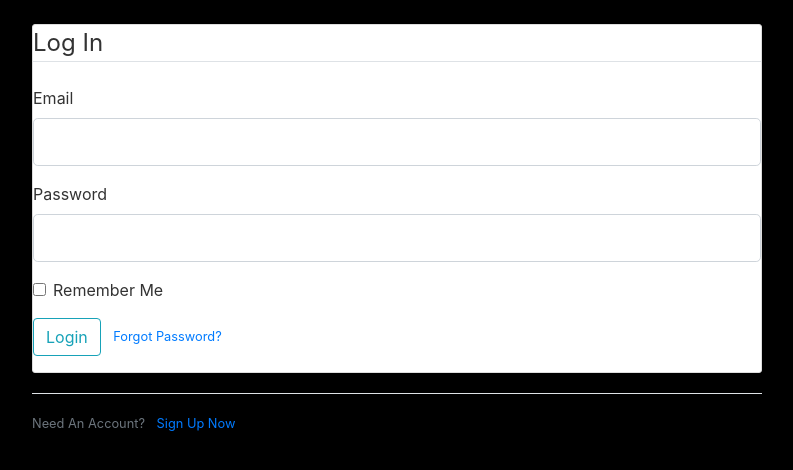
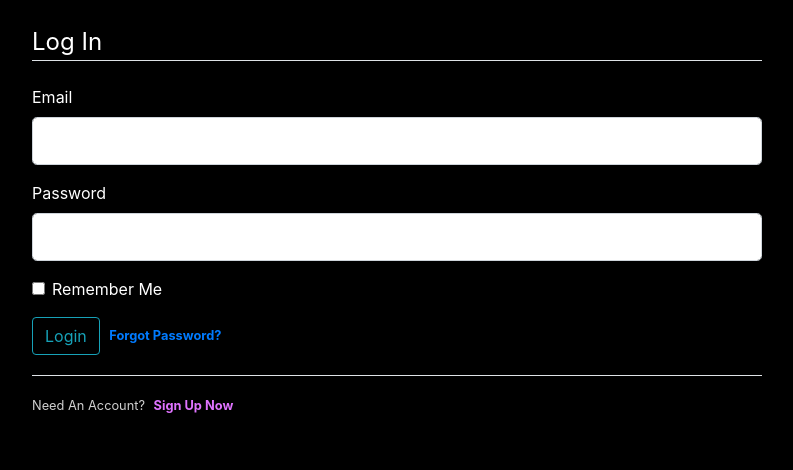
Before and after one commit to JayBlaine/rh22, a Flask app: page /login in a window 1280 px wide. Shown: the part 56-526 px from the top of the page, without its empty margins (53-846 px from the left). Run offline with Flask 2, Linux system fonts and the light colour scheme; some libraries are stand-ins or nearby versions.

Commit message:
login page color

```diff
--- a/rh22/static/main.css
+++ b/rh22/static/main.css
@@ -5,6 +5,10 @@ body {
 }
 #font-black{
   color: black;
+}
+
+#font-light{
+  color: #ffffff;
 }
 h1, h2, h3, h4, h5, h6, p1 {
   color: #ffffff;
@@ -116,3 +120,13 @@ h3{
 .content-about{
   padding-bottom: 20px;
 }
+
+.text-mute{
+  color:#D0D0D0;
+}
+
+.ml-2-1{
+  padding-left: 5px;
+  font-weight: bolder;
+  color: #df73ff;
+}
--- a/rh22/templates/login.html
+++ b/rh22/templates/login.html
@@ -1,11 +1,11 @@
 {% extends "layout.html" %}
 {% block content %}
-    <div class="content-section">
+    <div class="content-section content-dark">
         <form method="POST" action="">
             {{ form.hidden_tag() }}
             <fieldset class="form-group">
-                <legend class="border-bottom mb-4">Log In</legend>
-                <div class="form-group">
+                <legend id="font-light" class="border-bottom mb-4">Log In</legend>
+                <div id="font-light" class="form-group">
                     {{ form.email.label(class="form-control-label") }}
                     {% if form.email.errors %}
                         {{ form.email(class="form-control form-control-lg is-invalid") }}
@@ -18,7 +18,7 @@
                         {{ form.email(class="form-control form-control-lg") }}
                     {% endif %}
                 </div>
-                <div class="form-group">
+                <div id="font-light" class="form-group">
                     {{ form.password.label(class="form-control-label") }}
                     {% if form.password.errors %}
                         {{ form.password(class="form-control form-control-lg is-invalid") }}
@@ -31,22 +31,22 @@
                         {{ form.password(class="form-control form-control-lg") }}
                     {% endif %}
                 </div>
-                <div class="form-check">
+                <div id="font-light" class="form-check">
                     {{ form.remember(class="form-check-input") }}
                     {{ form.remember.label(class="form-check-label") }}
                 </div>
             </fieldset>
             <div class="form-group">
                 {{ form.submit(class="btn btn-outline-info") }}
-                <small class="text-muted ml-2">
+                <small class="text-mute ml-2-1">
                     <a href="{{ url_for('reset_request') }}">Forgot Password?</a>
                 </small>
             </div>
         </form>
     </div>
     <div class="border-top pt-3">
-        <small class="text-muted">
-            Need An Account? <a class="ml-2" href="{{ url_for('register') }}">Sign Up Now</a>
+        <small class="text-mute">
+            Need An Account? <a class="ml-2-1" href="{{ url_for('register') }}">Sign Up Now</a>
         </small>
     </div>
 {% endblock content %}
```
